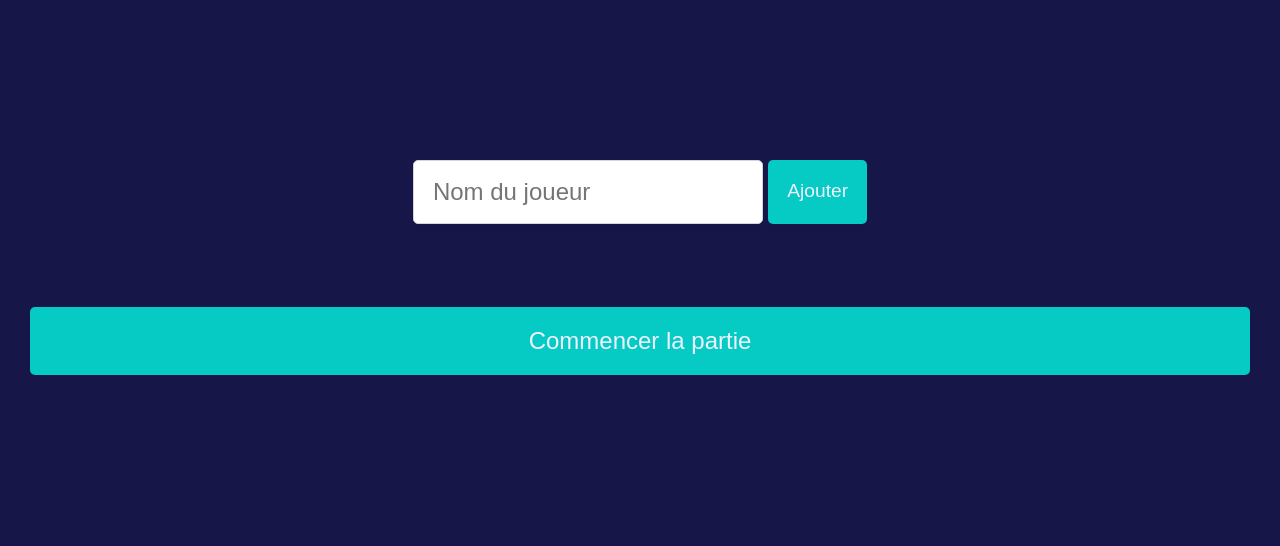
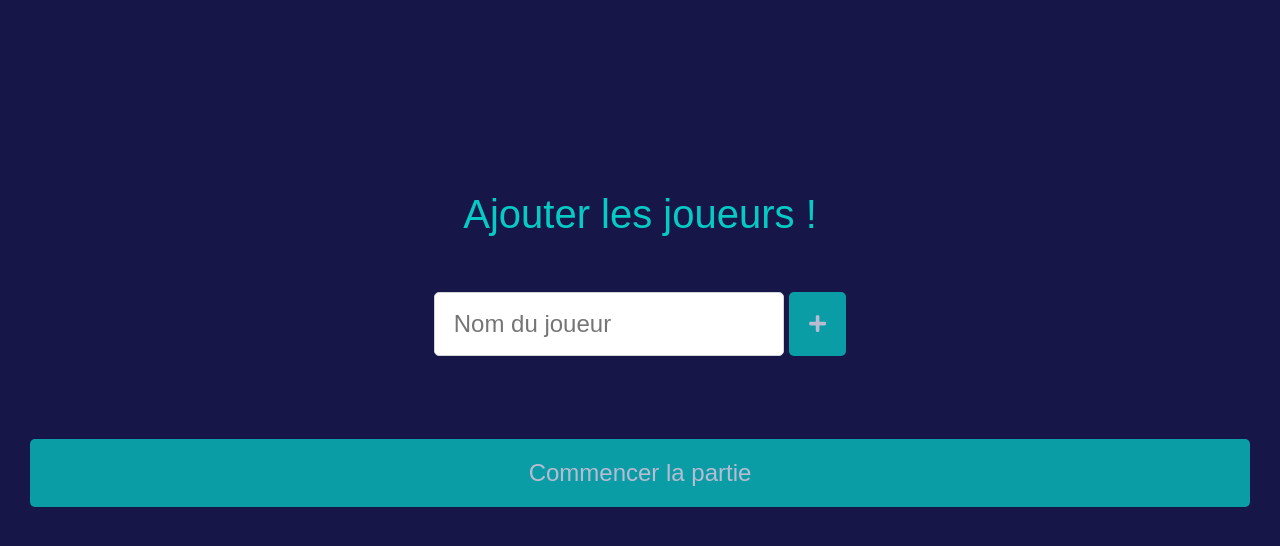
Before and after one commit to hugofardel/scoreboard, a React (Vite) app: page / in a window 1280 px wide. Shown: the top 546 px of the page. Built offline with nearby package versions, Linux system fonts and the light colour scheme.

Commit message:
ajustements css

```diff
--- a/src/components/AddPlayerField.jsx
+++ b/src/components/AddPlayerField.jsx
@@ -3,6 +3,7 @@ import styled from "styled-components";
 
 import Input from "../ui/Input.jsx";
 import Button from "../ui/Button.jsx";
+import { FaPlus } from "react-icons/fa";
 
 const StyledAddPlayer = styled.div`
 	display: flex;
@@ -49,7 +50,7 @@ const AddPlayerField = ({ addNewPlayer }) => {
 					onChange={(e) => setPlayerName(e.target.value)}
 				/>
 				<Button onClick={() => addPlayerToList(playerName)} disabled={!playerName}>
-					Ajouter
+					<FaPlus />
 				</Button>
 			</StyledFlexRow>
 		</StyledAddPlayer>
--- a/src/ui/Button.jsx
+++ b/src/ui/Button.jsx
@@ -35,8 +35,12 @@ const variations = {
 		color: var(--color-brand-50);
 		background-color: var(--btn-color);
 
-		&:hover {
+		&:not(:disabled):hover {
 			background-color: var(--color-brand-700);
+		}
+
+		&:disabled {
+			opacity: 0.75;
 		}
 	`,
 	secondary: css`
--- a/src/ui/ButtonGroup.jsx
+++ b/src/ui/ButtonGroup.jsx
@@ -5,7 +5,7 @@ const ButtonGroup = styled.div`
 	align-items: center;
 	justify-content: center;
 	flex-wrap: wrap;
-	gap: 1.5rem;
+	gap: 1rem;
 	margin-top: 2rem;
 `;
 
--- a/src/ui/Table.jsx
+++ b/src/ui/Table.jsx
@@ -56,11 +56,9 @@ const TrophyCell = styled(TableCell)`
 	${({ position }) => {
 		if (position === 1) {
 			return `color: #ffd700;`;
-		}
-		if (position === 2) {
+		} else if (position === 2) {
 			return `color: #c0c0c0;`;
-		}
-		if (position === 3) {
+		} else if (position === 3) {
 			return `color: #cd7f32;`;
 		}
 	}}
--- a/src/views/SettingUpView.jsx
+++ b/src/views/SettingUpView.jsx
@@ -11,10 +11,15 @@ const StyledSettingUpView = styled.div`
 	flex-direction: column;
 	gap: 1.5rem;
 	max-width: 1220px;
-	min-height: 100vh;
 	padding-top: 10rem;
 	margin: 0 auto;
 	text-align: center;
+`;
+
+const Title = styled.div`
+	font-size: 2.5rem;
+	margin: 1.5rem 0;
+	color: var(--btn-color);
 `;
 
 const SettingUpView = () => {
@@ -29,6 +34,8 @@ const SettingUpView = () => {
 
 	return (
 		<StyledSettingUpView>
+			<Title>Ajouter les joueurs !</Title>
+
 			<AddPlayerField addNewPlayer={addPlayer} />
 			<PlayersList>
 				{players.map((player) => (
```
